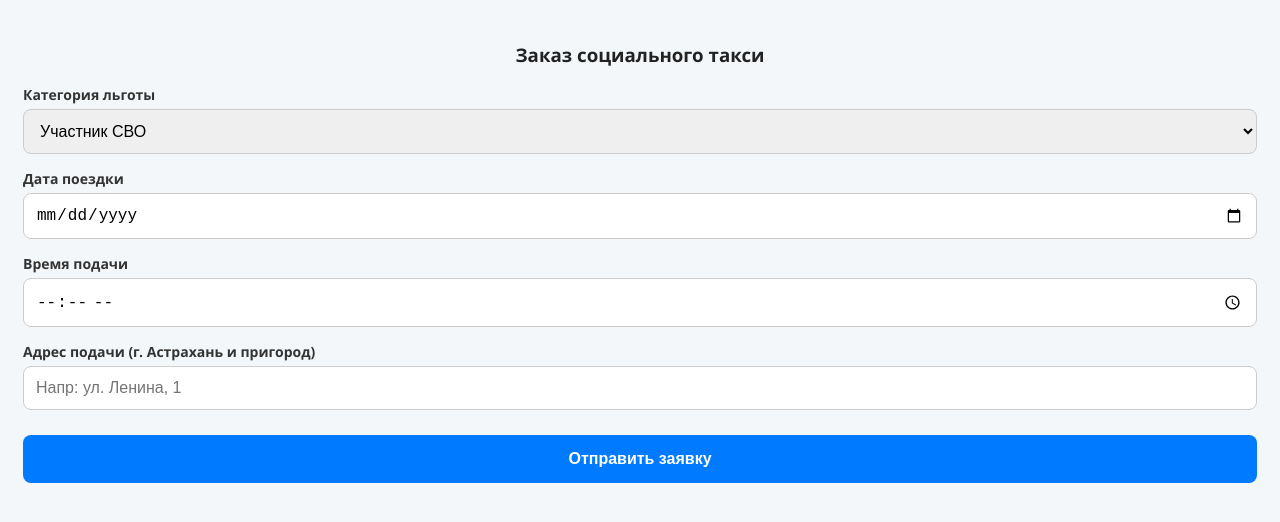
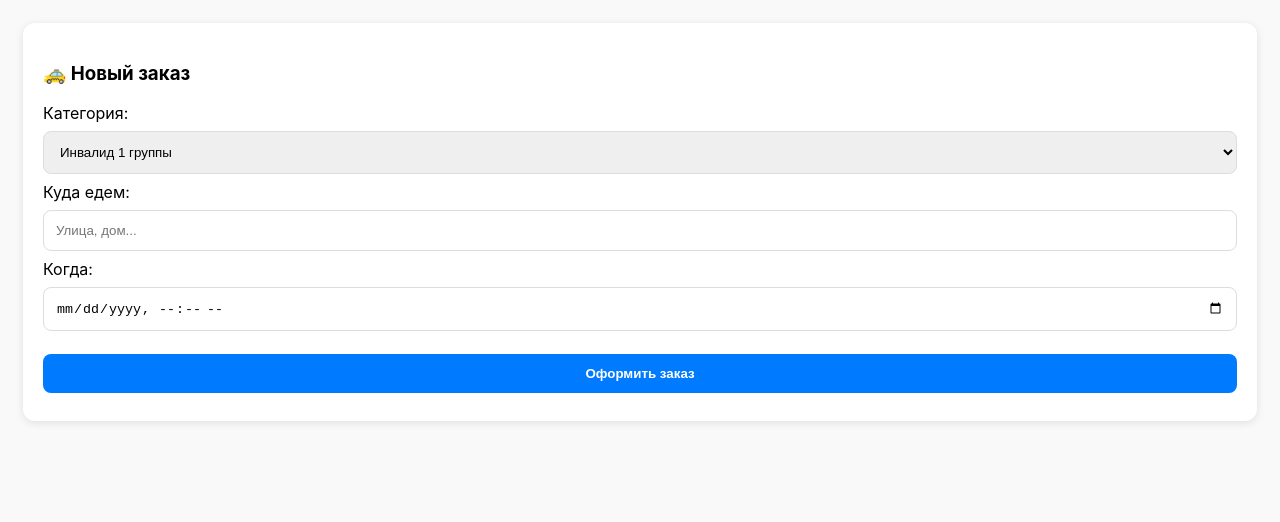
Before and after one commit to Virgindevil/soc_taxi_30_bot, a plain HTML site: page index.html in a window 1280 px wide. Drawn offline with Linux system fonts and the light colour scheme; a script that the page names is missing.

Commit message:
Refactor index.html for new taxi order form

```diff
--- a/index.html
+++ b/index.html
@@ -1,102 +1,54 @@
 <!DOCTYPE html>
-<html>
+<html lang="ru">
 <head>
     <meta charset="UTF-8">
     <meta name="viewport" content="width=device-width, initial-scale=1.0">
-    <script src="https://dev.max.ru/js/max-web-app.js"></script>
+    <title>Социальное Такси</title>
+    <script src="https://st.max.ru/js/max-web-app.js"></script>
     <style>
-        :root {
-            --primary-color: #007bff;
-            --bg-color: #f4f7f9;
-        }
-        body {
-            font-family: 'Segoe UI', Tahoma, Geneva, Verdana, sans-serif;
-            background-color: var(--bg-color);
-            padding: 15px;
-            color: #333;
-        }
-        .form-group { margin-bottom: 15px; }
-        label {
-            display: block;
-            margin-bottom: 5px;
-            font-weight: 600;
-            font-size: 14px;
-        }
-        input, select {
-            width: 100%;
-            padding: 12px;
-            border: 1px solid #ccc;
-            border-radius: 8px;
-            box-sizing: border-box; /* Чтобы padding не раздувал ширину */
-            font-size: 16px; /* Предотвращает зум на iPhone */
-        }
-        button {
-            width: 100%;
-            padding: 15px;
-            background-color: var(--primary-color);
-            color: white;
-            border: none;
-            border-radius: 8px;
-            font-size: 16px;
-            font-weight: bold;
-            cursor: pointer;
-            margin-top: 10px;
-        }
-        button:active { background-color: #0056b3; }
-        h3 { text-align: center; color: #222; }
+        body { font-family: -apple-system, sans-serif; padding: 15px; background: #f9f9f9; }
+        .card { background: white; padding: 20px; border-radius: 12px; box-shadow: 0 2px 8px rgba(0,0,0,0.1); }
+        input, select, button { width: 100%; padding: 12px; margin: 8px 0; border: 1px solid #ddd; border-radius: 8px; box-sizing: border-box; }
+        button { background: #007bff; color: white; border: none; font-weight: bold; margin-top: 15px; }
     </style>
 </head>
 <body>
-    <h3>Заказ социального такси</h3>
+    <div class="card">
+        <h3>🚕 Новый заказ</h3>
+        <label>Категория:</label>
+        <select id="category">
+            <option value="Инвалид 1 гр.">Инвалид 1 группы</option>
+            <option value="Пенсионер">Пенсионер</option>
+        </select>
 
-    <div class="form-group">
-        <label>Категория льготы</label>
-        <select id="category">
-            <option value="Участник СВО">Участник СВО</option>
-            <option value="Инвалид 1 или 2 группы">Инвалид 1 или 2 группы</option>
-        </select>
+        <label>Куда едем:</label>
+        <input type="text" id="address" placeholder="Улица, дом...">
+
+        <label>Когда:</label>
+        <input type="datetime-local" id="date">
+
+        <button onclick="handleOrder()">Оформить заказ</button>
     </div>
 
-    <div class="form-group">
-        <label>Дата поездки</label>
-        <input type="date" id="date">
-    </div>
+    <script>
+        function handleOrder() {
+            const addr = document.getElementById('address').value;
+            const cat = document.getElementById('category').value;
+            const time = document.getElementById('date').value;
 
-    <div class="form-group">
-        <label>Время подачи</label>
-        <input type="time" id="time">
-    </div>
+            if (!addr || !time) {
+                alert("Заполните все поля!");
+                return;
+            }
 
-    <div class="form-group">
-        <label>Адрес подачи (г. Астрахань и пригород)</label>
-        <input type="text" id="address" placeholder="Напр: ул. Ленина, 1">
-    </div>
+            // Формируем текст сообщения
+            const text = `ЗАКАЗ ТАКСИ\n📍 Адрес: ${addr}\n👤 Категория: ${cat}\n⏰ Время: ${time}`;
 
-    <button id="main-button" onclick="sendData()">Отправить заявку</button>
+            // Используем официальный диплинк шеринга MAX для отправки сообщения боту
+            const shareUrl = `https://max.ru/:share?text=${encodeURIComponent(text)}`;
 
-    <script>
-        const webApp = window.WebApp;
-        // Расширяем приложение на всё окно
-        webApp.expand();
-
-        function sendData() {
-            // Пробуем найти WebApp в разных местах
-            const tg = window.WebApp || window.parent.WebApp;
-
-            if (tg && typeof tg.sendData === 'function') {
-                const data = {
-                    category: document.getElementById('category').value,
-                    address: document.getElementById('address').value,
-                    date: document.getElementById('date').value
-                };
-                tg.sendData(JSON.stringify(data));
-            } else {
-                alert("Библиотека MAX не найдена. Попробуйте обновить страницу.");
-            }
-        }
-
-            // Отправляем данные боту
-            webApp.sendData(JSON.stringify(data));
+            // Открываем окно шеринга
+            window.WebApp.openLink(shareUrl);
         }
     </script>
 </body>
```
